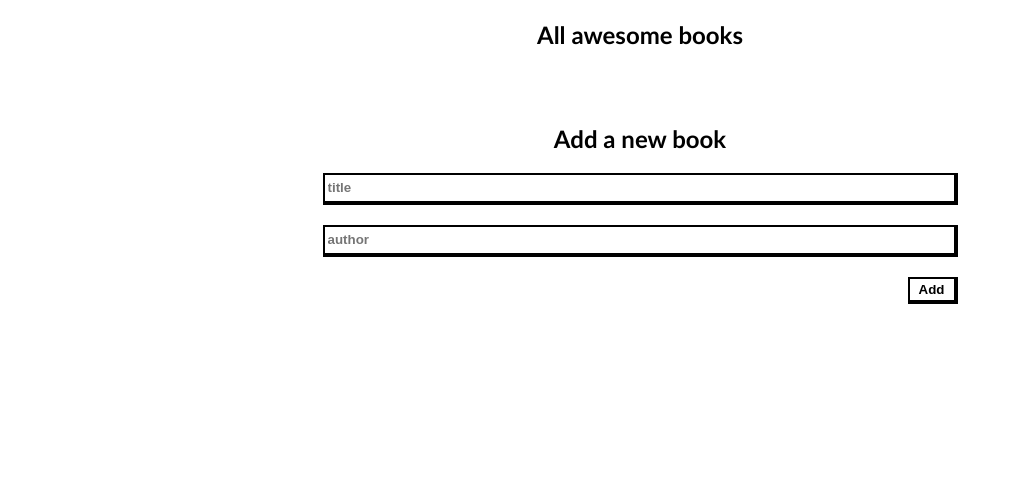
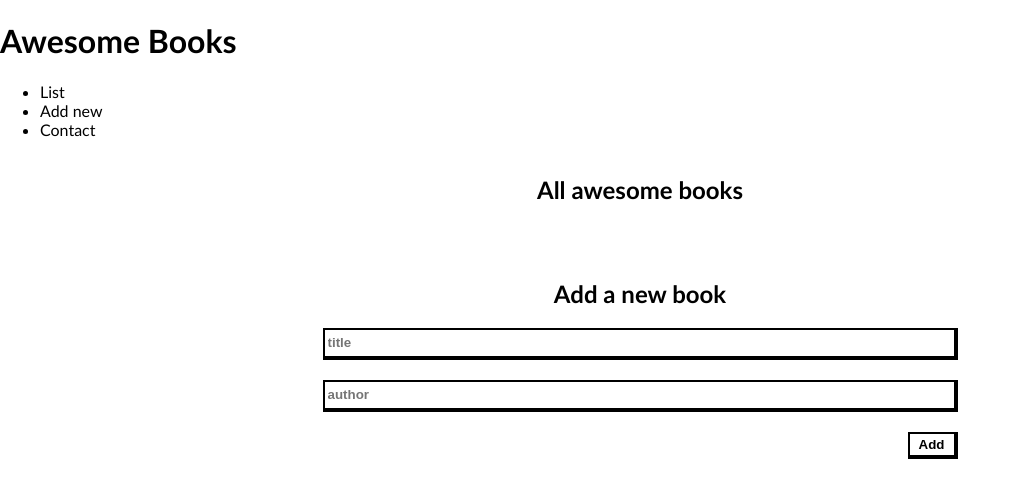
Before and after one commit to tugsem/awesome-books, a plain HTML site: page index.html in a window 1280 px wide. Shown: the whole page, without its empty margins (0-1021 px from the left). Drawn offline with Linux system fonts and the light colour scheme.

Commit message:
Update index page

```diff
--- a/index.html
+++ b/index.html
@@ -8,6 +8,17 @@
     <link rel="stylesheet" href="style.css">
 </head>
 <body>
+  <header>
+    <h1 id="nav-title">Awesome Books</h1>
+    <nav>
+      <ul>
+        <li>List</li>
+        <li>Add new</li>
+        <li>Contact</li>
+      </ul>
+    </nav>
+  </header>
+  <p id="date"></p>
     <main>
       <section class="books-container">
         <h1 class="title">All awesome books</h1>
@@ -22,6 +33,7 @@
         </form>
       </section>
     </main>
-    <script src="script.js"></script>
+    <script type="module" src="script.js"></script>
+    <script type="module" src="date_app.js"></script>
 </body>
 </html>
```
